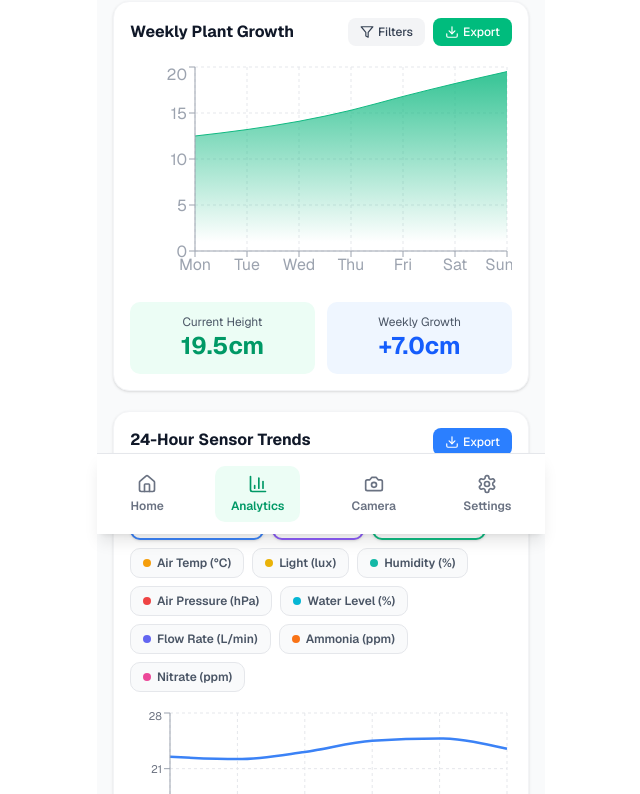
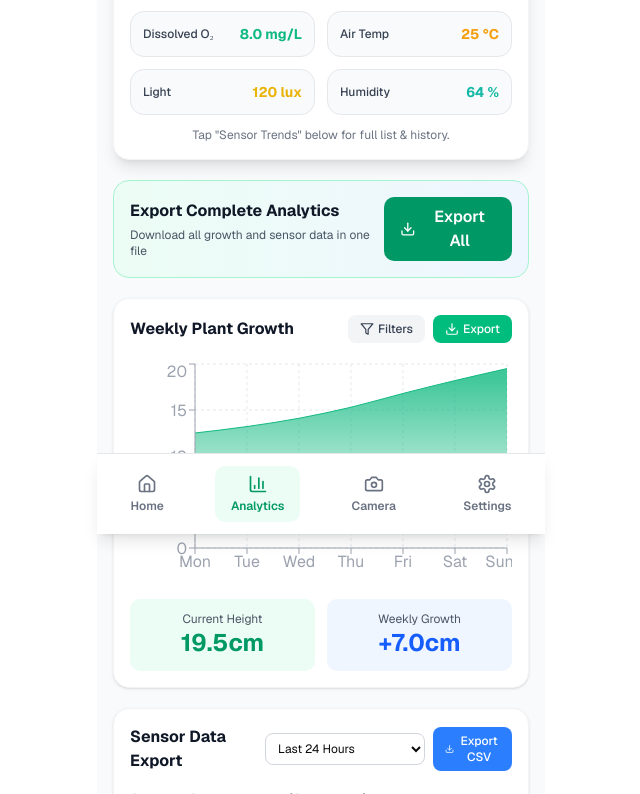
Before and after one commit to kitkato3/GrowUp_FrontEnd, a Next.js app: page /analytics in a window 1280 px wide. Shown: the part 266-1060 px from the top of the page, without its empty margins (319-959 px from the left). Built offline with nearby package versions, Linux system fonts and the light colour scheme.

Commit message:
live snsor readings

```diff
--- a/app/(routes)/analytics/page.tsx
+++ b/app/(routes)/analytics/page.tsx
@@ -1,10 +1,6 @@
-"use client"
-
 import React, { useState, useEffect } from "react"
 import { AreaChart, Area, LineChart, Line, XAxis, YAxis, ResponsiveContainer, CartesianGrid, Tooltip, Legend } from "recharts"
 import { Fish, Droplets, Download, Calendar, Filter, Home, Camera, Settings, BarChart3, Clock } from "lucide-react"
-import Link from "next/link"
-import { usePathname } from "next/navigation"
 
 type SensorKey = "waterTemp" | "ph" | "dissolvedO2" | "airTemp" | "lightIntensity" | "waterLevel" | "waterFlow" | "nitrates" | "humidity" | "ammonia" | "airPressure"
 type SensorState = Record<SensorKey, boolean>
@@ -23,6 +19,21 @@ const SENSOR_TREND_DATA: SensorTrendRow[] = [
   { time: "12:00", waterTemp: 24.5, ph: 7.1, dissolvedO2: 7.8, airTemp: 29, lightIntensity: 850, waterLevel: 82, waterFlow: 13, nitrates: 17, humidity: 58, ammonia: 0.03, airPressure: 1013.8 },
   { time: "16:00", waterTemp: 24.8, ph: 7.0, dissolvedO2: 7.6, airTemp: 28, lightIntensity: 620, waterLevel: 81, waterFlow: 12, nitrates: 18, humidity: 60, ammonia: 0.02, airPressure: 1011.0 },
   { time: "20:00", waterTemp: 23.5, ph: 6.9, dissolvedO2: 8.0, airTemp: 25, lightIntensity: 120, waterLevel: 82, waterFlow: 12, nitrates: 16, humidity: 64, ammonia: 0.02, airPressure: 1012.2 },
+]
+
+/* SENSOR CONFIGURATION (UPDATED) */
+const sensorConfig: { key: SensorKey; name: string; color: string; unit: string; format: (val: number) => string }[] = [
+  { key: "waterTemp", name: "Water Temp (DS18B20)", color: "#3b82f6", unit: "°C", format: (v) => v.toFixed(1) },
+  { key: "ph", name: "pH Level (PH4502C)", color: "#8b5cf6", unit: "", format: (v) => v.toFixed(1) },
+  { key: "dissolvedO2", name: "Dissolved O₂ (DO Sensor)", color: "#10b981", unit: "mg/L", format: (v) => v.toFixed(1) },
+  { key: "airTemp", name: "Air Temp (BME280)", color: "#f59e0b", unit: "°C", format: (v) => v.toFixed(0) },
+  { key: "lightIntensity", name: "Light (BH1750)", color: "#eab308", unit: "lux", format: (v) => v.toFixed(0) },
+  { key: "humidity", name: "Humidity (BME280)", color: "#14b8a6", unit: "%", format: (v) => v.toFixed(0) },
+  { key: "airPressure", name: "Air Pressure (BME280)", color: "#ef4444", unit: "hPa", format: (v) => v.toFixed(1) },
+  { key: "waterLevel", name: "Water Level (HC SR04)", color: "#06b6d4", unit: "%", format: (v) => v.toFixed(0) },
+  { key: "waterFlow", name: "Flow Rate (YF-S201)", color: "#6366f1", unit: "L/min", format: (v) => v.toFixed(0) },
+  { key: "ammonia", name: "Ammonia (MQ137)", color: "#f97316", unit: "ppm", format: (v) => v.toFixed(2) },
+  { key: "nitrates", name: "Nitrate (Mock)", color: "#ec4899", unit: "ppm", format: (v) => v.toFixed(0) },
 ]
 
 /* UTILITY FUNCTIONS */
@@ -47,7 +58,7 @@ const downloadCSV = (filename: string, headers: string[], rows: any[][]) => {
   window.URL.revokeObjectURL(url)
 }
 
-/* NAVIGATION COMPONENTS */
+/* NAVIGATION COMPONENTS (Fixed for standalone use) */
 
 const Navbar: React.FC<{ time: string }> = ({ time }) => (
   <div className="bg-white px-4 py-2.5 flex items-center justify-between text-sm border-b border-gray-100 sticky top-0 z-40">
@@ -60,31 +71,63 @@ const Navbar: React.FC<{ time: string }> = ({ time }) => (
 );
 
 const BottomNavigation = () => {
-  const pathname = usePathname();
   const tabs = [
-    { id: "dashboard", label: "Home", href: "/dashboard", icon: Home },
-    { id: "analytics", label: "Analytics", href: "/analytics", icon: BarChart3 },
-    { id: "camera", label: "Camera", href: "/camera", icon: Camera },
-    { id: "settings", label: "Settings", href: "/settings", icon: Settings },
+    { id: "dashboard", label: "Home", icon: Home },
+    { id: "analytics", label: "Analytics", icon: BarChart3 },
+    { id: "camera", label: "Camera", icon: Camera },
+    { id: "settings", label: "Settings", icon: Settings },
   ];
 
   return (
     <div className="fixed bottom-0 left-1/2 transform -translate-x-1/2 w-full max-w-md bg-white border-t border-gray-200 shadow-lg z-50">
       <div className="flex items-center justify-around py-3">
         {tabs.map((tab) => {
-          const isActive = pathname.startsWith(tab.href);
+          const isActive = tab.id === "analytics";
           const Icon = tab.icon;
           return (
-            <Link key={tab.id} href={tab.href} className={`flex flex-col items-center py-2 px-4 rounded-lg transition-all ${isActive ? "text-emerald-600 bg-emerald-50" : "text-gray-500 hover:text-gray-700"}`}>
+            <div
+              key={tab.id}
+              className={`flex flex-col items-center py-2 px-4 rounded-lg transition-all cursor-pointer ${isActive ? "text-emerald-600 bg-emerald-50" : "text-gray-500 hover:text-gray-700"}`}
+            >
               <Icon className="w-5 h-5 mb-1" />
               <span className="text-xs font-semibold">{tab.label}</span>
-            </Link>
+            </div>
           );
         })}
       </div>
     </div>
   );
 };
+
+/* Sensor Readings Table Component */
+const SensorReadingsTable: React.FC<{ latestData: SensorTrendRow }> = ({ latestData }) => {
+  const displayConfig = sensorConfig.slice(0, 6);
+
+  return (
+    <div className="bg-white rounded-2xl p-4 shadow-lg border border-gray-100">
+      <h3 className="font-bold text-lg text-gray-900 mb-4 border-b pb-2 flex items-center gap-2">
+        <Clock className="w-5 h-5 text-gray-500" />
+        Live Sensor Readings <span className="text-xs font-normal text-gray-500 ml-auto">@ {latestData.time}</span>
+      </h3>
+
+      <div className="grid grid-cols-2 gap-3">
+        {displayConfig.map((sensor) => (
+          <div
+            key={sensor.key}
+            className="p-3 rounded-xl bg-gray-50 border border-gray-200 flex items-center justify-between"
+          >
+            <span className="text-xs font-medium text-gray-700">{sensor.name.split('(')[0].trim()}</span>
+            <span className="text-sm font-bold" style={{ color: sensor.color }}>
+              {sensor.format(latestData[sensor.key])} {sensor.unit}
+            </span>
+          </div>
+        ))}
+      </div>
+      <p className="text-xs text-gray-500 mt-3 text-center">Tap "Sensor Trends" below for full list & history.</p>
+    </div>
+  );
+};
+
 
 /* MAIN COMPONENT */
 
@@ -106,20 +149,21 @@ export default function Analytics() {
   const [selectedRange, setSelectedRange] = useState("thisWeek")
   const [showFilters, setShowFilters] = useState(false)
   const [currentTime, setCurrentTime] = useState(new Date())
+  const [sensorExportRange, setSensorExportRange] = useState("24h")
 
 
-  /* Filter Growth Data */
   const filteredGrowthData =
-    selectedRange === "thisWeek"
+    selectedRange === "thisWeek" || selectedRange === "customGrowth"
       ? WEEKLY_GROWTH_DATA
       : selectedRange === "lastWeek"
         ? WEEKLY_GROWTH_DATA.slice(1)
         : WEEKLY_GROWTH_DATA.slice(2)
 
-  /* EXPORT: Plant Growth CSV */
+  /* EXPORT: Plant Growth CSV (Updated to use selectedRange for filename) */
   const exportGrowthDataCSV = () => {
     const filename = `plant_growth_${selectedRange}_${formatDate()}.csv`
     const headers = ["Day", "Height (cm)", "Leaves", "Health (%)"]
+
     const rows = filteredGrowthData.map((d) => [
       d.day,
       d.height,
@@ -130,17 +174,26 @@ export default function Analytics() {
     downloadCSV(filename, headers, rows)
   }
 
-  /* EXPORT: Sensor CSV (Only Selected) */
+  /* UPDATED: EXPORT Sensor CSV (Handles Export Range) */
   const exportSensorDataCSV = () => {
     const activeKeys = Object.entries(selectedSensors)
       .filter(([_, isActive]) => isActive)
       .map(([key]) => key as SensorKey)
 
-    const filename = `sensor_data_${formatDate()}.csv`
+    const filename = `sensor_data_${sensorExportRange}_${formatDate()}.csv`
     const headers = ["Time", ...activeKeys.map(k =>
       sensorConfig.find(s => s.key === k)?.name || k
     )]
-    const rows = SENSOR_TREND_DATA.map((entry) => [
+
+    let exportedData = SENSOR_TREND_DATA;
+    if (sensorExportRange === "48h") {
+      exportedData = [...SENSOR_TREND_DATA, ...SENSOR_TREND_DATA.map(d => ({ ...d, time: `Day2 ${d.time}` }))];
+    } else if (sensorExportRange === "7d") {
+      exportedData = [...SENSOR_TREND_DATA, ...SENSOR_TREND_DATA, ...SENSOR_TREND_DATA, ...SENSOR_TREND_DATA];
+    }
+
+
+    const rows = exportedData.map((entry) => [
       entry.time,
       ...activeKeys.map((key) => entry[key])
     ])
@@ -182,21 +235,6 @@ export default function Analytics() {
     downloadCSV(filename, headers, [...growthRows, [""], ...sensorRows])
   }
 
-  /* Sensor Configuration */
-  const sensorConfig: { key: SensorKey; name: string; color: string }[] = [
-    { key: "waterTemp", name: "Water Temp (°C)", color: "#3b82f6" },
-    { key: "ph", name: "pH Level", color: "#8b5cf6" },
-    { key: "dissolvedO2", name: "Dissolved O₂", color: "#10b981" },
-    { key: "airTemp", name: "Air Temp (°C)", color: "#f59e0b" },
-    { key: "lightIntensity", name: "Light (lux)", color: "#eab308" },
-    { key: "humidity", name: "Humidity (%)", color: "#14b8a6" },
-    { key: "airPressure", name: "Air Pressure (hPa)", color: "#ef4444" },
-    { key: "waterLevel", name: "Water Level (%)", color: "#06b6d4" },
-    { key: "waterFlow", name: "Flow Rate (L/min)", color: "#6366f1" },
-    { key: "ammonia", name: "Ammonia (ppm)", color: "#f97316" },
-    { key: "nitrates", name: "Nitrate (ppm)", color: "#ec4899" },
-  ]
-
   const toggleSensor = (key: SensorKey) => {
     setSelectedSensors(prev => ({ ...prev, [key]: !prev[key] }))
   }
@@ -218,6 +256,7 @@ export default function Analytics() {
   }
 
   const lastGrowth = filteredGrowthData[filteredGrowthData.length - 1]
+  const latestSensorReading = SENSOR_TREND_DATA[SENSOR_TREND_DATA.length - 1]
   const activeCount = Object.values(selectedSensors).filter(Boolean).length
 
   useEffect(() => {
@@ -239,6 +278,9 @@ export default function Analytics() {
         </div>
 
         <div className="space-y-5">
+
+          {/* 1. Live Sensor Readings Table */}
+          <SensorReadingsTable latestData={latestSensorReading} />
 
           {/* EXPORT ALL BUTTON */}
           <div className="bg-gradient-to-r from-emerald-50 to-blue-50 rounded-2xl p-4 border border-emerald-200">
@@ -284,12 +326,12 @@ export default function Analytics() {
               </div>
             </div>
 
-            {/* Filter Dropdown */}
+            {/* Filter Dropdown (Updated with Custom Range) */}
             {showFilters && (
               <div className="mb-4 p-3 bg-gray-50 rounded-lg border border-gray-200">
                 <label className="text-xs font-semibold text-gray-700 block mb-2">
                   <Calendar className="w-3.5 h-3.5 inline mr-1" />
-                  Time Period
+                  Time Period (Chart Display & Export Range)
                 </label>
                 <select
                   className="w-full px-3 py-2 text-sm border border-gray-300 rounded-md focus:outline-none focus:ring-2 focus:ring-emerald-500"
@@ -299,6 +341,7 @@ export default function Analytics() {
                   <option value="thisWeek">This Week</option>
                   <option value="lastWeek">Last Week</option>
                   <option value="twoWeeks">Last 2 Weeks</option>
+                  <option value="customGrowth">Custom Range (Mock)</option>
                 </select>
               </div>
             )}
@@ -364,17 +407,33 @@ export default function Analytics() {
           {/* SENSOR TRENDS */}
           <div className="bg-white rounded-2xl p-4 shadow-sm border border-gray-100">
 
-            <div className="flex justify-between mb-4">
-              <h3 className="font-bold text-gray-900">24-Hour Sensor Trends</h3>
+            <div className="flex justify-between items-center mb-4">
+              <h3 className="font-bold text-gray-900">Sensor Data Export</h3>
+
+              <div className="flex items-center gap-2">
+                {/* Export Range Selection */}
+                <select
+                  className="px-2 py-1.5 text-xs border border-gray-300 rounded-md focus:ring-blue-500 focus:border-blue-500"
+                  value={sensorExportRange}
+                  onChange={(e) => setSensorExportRange(e.target.value)}
+                >
+                  <option value="24h">Last 24 Hours</option>
+                  <option value="48h">Last 48 Hours</option>
+                  <option value="7d">Last 7 Days</option>
+                  <option value="custom">Custom Range (Mock)</option>
+                </select>
 
                 <button
                   onClick={exportSensorDataCSV}
                   className="flex items-center gap-1 px-3 py-1.5 bg-blue-500 hover:bg-blue-600 text-white rounded-md text-xs font-medium"
                 >
                   <Download className="w-3.5 h-3.5" />
-                Export
+                  Export CSV
                 </button>
               </div>
+            </div>
+
+            <h4 className="font-semibold text-gray-700 text-sm mb-3">24-Hour Sensor Trends ({activeCount} selected)</h4>
 
             {/* Quick Select Buttons */}
             <div className="flex gap-2 mb-3">
@@ -391,7 +450,7 @@ export default function Analytics() {
                 Clear All
               </button>
               <span className="ml-auto text-xs text-gray-500 self-center">
-                {activeCount} / {sensorConfig.length} selected
+                {activeCount} / {sensorConfig.length} visible
               </span>
             </div>
 
@@ -410,7 +469,7 @@ export default function Analytics() {
                       className="inline-block w-2 h-2 rounded-full mr-1.5"
                       style={{ backgroundColor: sensor.color }}
                     ></span>
-                    {sensor.name}
+                    {sensor.name.split('(')[0].trim()}
                   </button>
                 )
               })}
@@ -453,7 +512,7 @@ export default function Analytics() {
                         stroke={sensor.color}
                         strokeWidth={2.5}
                         dot={false}
-                        name={sensor.name}
+                        name={sensor.name.split('(')[0].trim()}
                         activeDot={{ r: 5 }}
                       />
                     )
```
Lines whose indentation alone changed are shown as unchanged.
